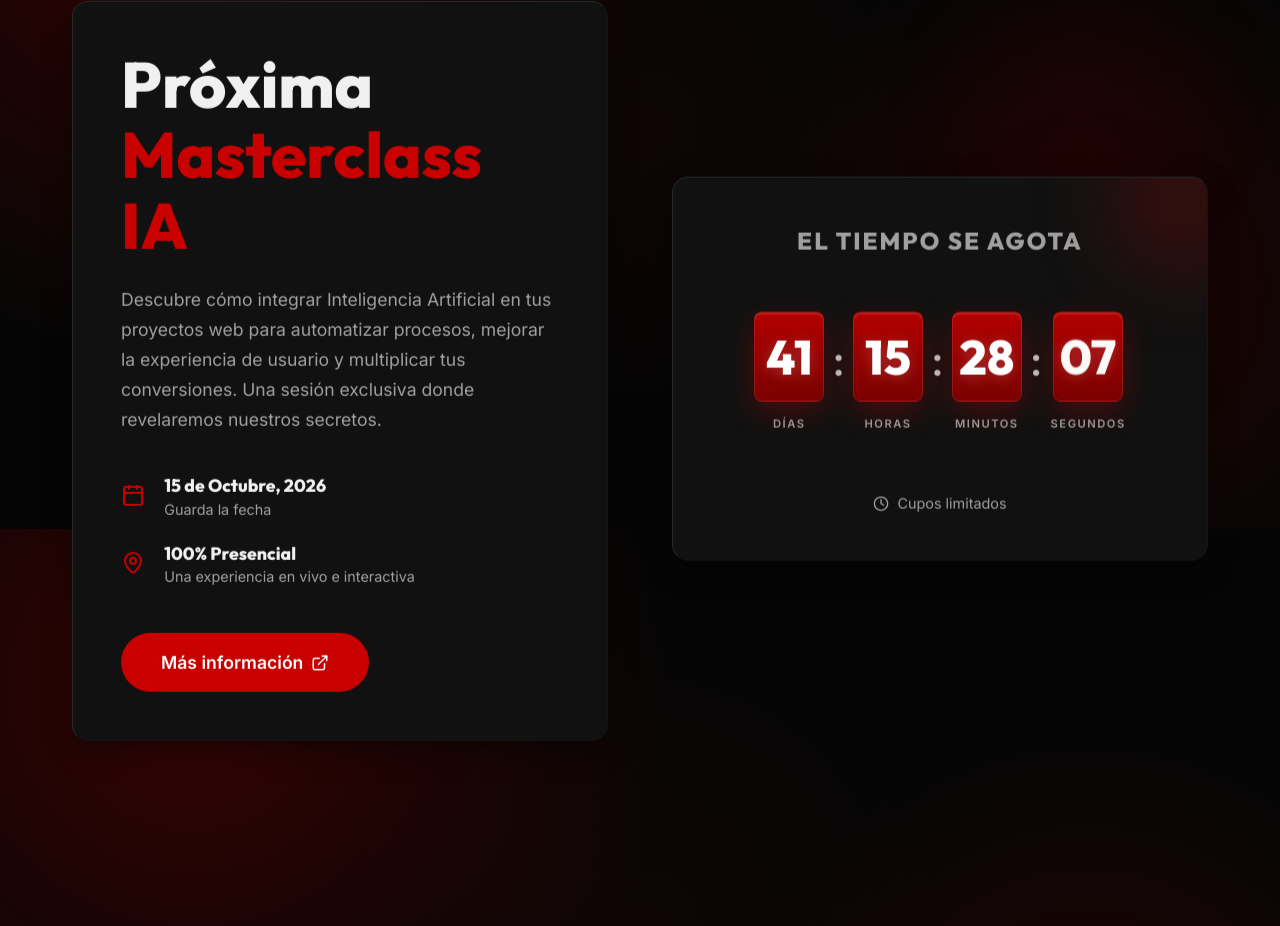
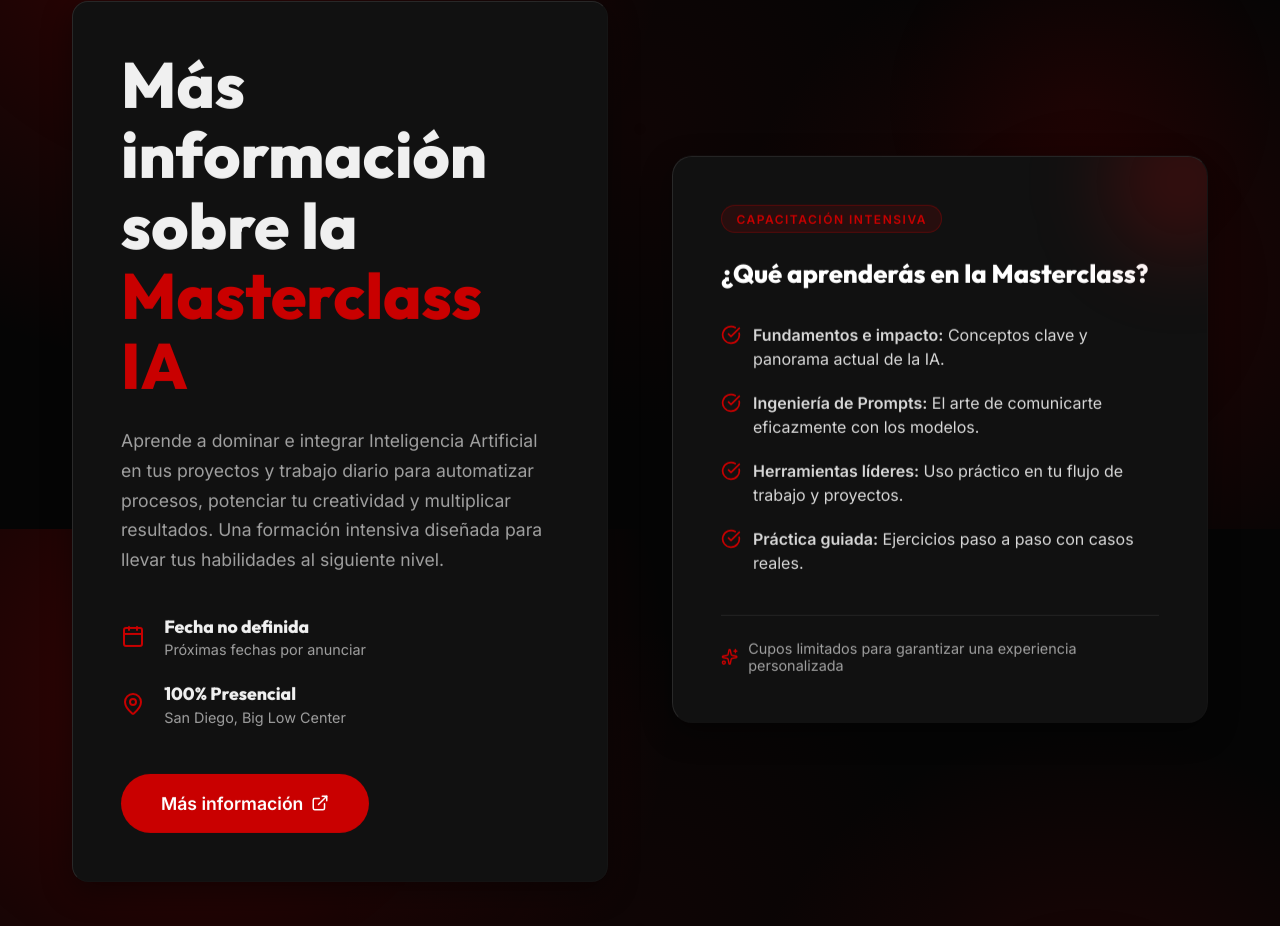
Before and after one commit to Elliyax77/unleash-IA, a React (Vite) app: page / in a window 1280 px wide. Shown: the part 1871-2797 px from the top of the page. Built offline with nearby package versions, Linux system fonts and the light colour scheme.

Commit message:
Actualizar masterclass a estado informativo con fecha no definida

```diff
--- a/src/components/Masterclass.css
+++ b/src/components/Masterclass.css
@@ -70,7 +70,86 @@
   font-size: 1.1rem;
 }
 
-/* Timer Styles */
+/* Preview Card Styles */
+.mc-preview-wrapper {
+  padding: 3rem;
+  display: flex;
+  flex-direction: column;
+  position: relative;
+  overflow: hidden;
+  border-radius: 20px;
+}
+
+.mc-preview-wrapper::before {
+  content: '';
+  position: absolute;
+  top: -50px;
+  right: -50px;
+  width: 150px;
+  height: 150px;
+  background: rgba(201, 0, 0, 0.2);
+  filter: blur(40px);
+  border-radius: 50%;
+  pointer-events: none;
+}
+
+.preview-badge-container {
+  margin-bottom: 1.5rem;
+}
+
+.preview-badge {
+  display: inline-block;
+  padding: 0.35rem 0.9rem;
+  font-size: 0.75rem;
+  font-weight: 700;
+  letter-spacing: 1.5px;
+  text-transform: uppercase;
+  color: var(--accent-red);
+  background: rgba(201, 0, 0, 0.12);
+  border: 1px solid rgba(201, 0, 0, 0.3);
+  border-radius: 50px;
+}
+
+.preview-title {
+  font-size: 1.6rem;
+  margin-bottom: 2rem;
+  color: #fff;
+  line-height: 1.3;
+}
+
+.preview-list {
+  list-style: none;
+  display: flex;
+  flex-direction: column;
+  gap: 1.25rem;
+  margin-bottom: 2.5rem;
+}
+
+.preview-list li {
+  display: flex;
+  align-items: flex-start;
+  gap: 12px;
+  font-size: 1rem;
+  line-height: 1.5;
+  color: #d8d8d8;
+}
+
+.preview-list li svg {
+  flex-shrink: 0;
+  margin-top: 2px;
+}
+
+.preview-footer {
+  display: flex;
+  align-items: center;
+  gap: 10px;
+  padding-top: 1.5rem;
+  border-top: 1px solid rgba(255, 255, 255, 0.08);
+  color: var(--text-muted);
+  font-size: 0.9rem;
+}
+
+/* Legacy Timer Styles (kept for backward compatibility) */
 .mc-timer-wrapper {
   padding: 3rem;
   display: flex;
--- a/src/components/Masterclass.jsx
+++ b/src/components/Masterclass.jsx
@@ -1,8 +1,7 @@
-import React, { useState, useEffect, useRef } from 'react';
+import React, { useRef } from 'react';
 import { motion, useScroll, useTransform } from 'framer-motion';
-import { Calendar, Clock, MapPin, ExternalLink } from 'lucide-react';
+import { Calendar, MapPin, ExternalLink, CheckCircle, Sparkles } from 'lucide-react';
 import { Link } from 'react-router-dom';
-import FlipClock from './FlipClock';
 import './Masterclass.css';
 
 const fadeInLeft = {
@@ -58,7 +57,8 @@ const Masterclass = () => {
               viewport={{ once: true }}
               transition={{ duration: 0.6, delay: 0.2 }}
             >
-              Próxima <span className="text-accent">Masterclass IA</span>
+              Más información sobre la <br />
+              <span className="text-accent">Masterclass IA</span>
             </motion.h2>
             <motion.p
               className="mc-description"
@@ -68,7 +68,7 @@ const Masterclass = () => {
               viewport={{ once: true }}
               transition={{ duration: 0.6, delay: 0.35 }}
             >
-              Descubre cómo integrar Inteligencia Artificial en tus proyectos web para automatizar procesos, mejorar la experiencia de usuario y multiplicar tus conversiones. Una sesión exclusiva donde revelaremos nuestros secretos.
+              Aprende a dominar e integrar Inteligencia Artificial en tus proyectos y trabajo diario para automatizar procesos, potenciar tu creatividad y multiplicar resultados. Una formación intensiva diseñada para llevar tus habilidades al siguiente nivel.
             </motion.p>
 
             <div className="mc-details">
@@ -82,8 +82,8 @@ const Masterclass = () => {
               >
                 <Calendar className="text-accent" size={24} />
                 <div>
-                  <h4>15 de Octubre, 2026</h4>
-                  <p>Guarda la fecha</p>
+                  <h4>Fecha no definida</h4>
+                  <p>Próximas fechas por anunciar</p>
                 </div>
               </motion.div>
               <motion.div
@@ -97,7 +97,7 @@ const Masterclass = () => {
                 <MapPin className="text-accent" size={24} />
                 <div>
                   <h4>100% Presencial</h4>
-                  <p>Una experiencia en vivo e interactiva</p>
+                  <p>San Diego, Big Low Center</p>
                 </div>
               </motion.div>
             </div>
@@ -119,7 +119,7 @@ const Masterclass = () => {
           </motion.div>
 
           <motion.div
-            className="mc-timer-wrapper glass-card"
+            className="mc-preview-wrapper glass-card"
             style={{ y: y2 }}
             variants={fadeInRight}
             initial="hidden"
@@ -127,26 +127,47 @@ const Masterclass = () => {
             viewport={{ once: true, margin: "-80px" }}
             transition={{ duration: 0.7, delay: 0.3, ease: "easeOut" }}
           >
+            <div className="preview-badge-container">
+              <span className="preview-badge">CAPACITACIÓN INTENSIVA</span>
+            </div>
             <motion.h3
-              className="timer-title"
+              className="preview-title"
               variants={fadeInUp}
               initial="hidden"
               whileInView="visible"
               viewport={{ once: true }}
-              transition={{ duration: 0.5, delay: 0.5 }}
+              transition={{ duration: 0.5, delay: 0.4 }}
             >
-              El tiempo se agota
+              ¿Qué aprenderás en la Masterclass?
             </motion.h3>
-            <FlipClock targetDate="2026-10-15T09:00:00" className="mc-home-clock" />
+            <ul className="preview-list">
+              <li>
+                <CheckCircle size={20} className="text-accent" />
+                <span><strong>Fundamentos e impacto:</strong> Conceptos clave y panorama actual de la IA.</span>
+              </li>
+              <li>
+                <CheckCircle size={20} className="text-accent" />
+                <span><strong>Ingeniería de Prompts:</strong> El arte de comunicarte eficazmente con los modelos.</span>
+              </li>
+              <li>
+                <CheckCircle size={20} className="text-accent" />
+                <span><strong>Herramientas líderes:</strong> Uso práctico en tu flujo de trabajo y proyectos.</span>
+              </li>
+              <li>
+                <CheckCircle size={20} className="text-accent" />
+                <span><strong>Práctica guiada:</strong> Ejercicios paso a paso con casos reales.</span>
+              </li>
+            </ul>
             <motion.div
-              className="timer-footer"
+              className="preview-footer"
               variants={fadeInUp}
               initial="hidden"
               whileInView="visible"
               viewport={{ once: true }}
-              transition={{ duration: 0.5, delay: 1.0 }}
+              transition={{ duration: 0.5, delay: 0.8 }}
             >
-              <Clock size={16} /> Cupos limitados
+              <Sparkles size={18} className="text-accent" />
+              <span>Cupos limitados para garantizar una experiencia personalizada</span>
             </motion.div>
           </motion.div>
 
--- a/src/pages/MasterclassInfo.css
+++ b/src/pages/MasterclassInfo.css
@@ -37,6 +37,109 @@
   font-size: 1.2rem;
   color: var(--text-muted);
   line-height: 1.6;
+}
+
+/* Status Banner */
+.mc-status-banner {
+  padding: 2.2rem 2.5rem;
+  border-radius: 20px;
+  margin-bottom: 4rem;
+  border: 1px solid rgba(201, 0, 0, 0.25);
+  background: linear-gradient(135deg, rgba(201, 0, 0, 0.08) 0%, rgba(20, 20, 20, 0.6) 100%);
+  position: relative;
+  overflow: hidden;
+}
+
+.mc-status-banner::before {
+  content: '';
+  position: absolute;
+  top: -40px;
+  right: -40px;
+  width: 140px;
+  height: 140px;
+  background: rgba(201, 0, 0, 0.2);
+  filter: blur(40px);
+  border-radius: 50%;
+  pointer-events: none;
+}
+
+.status-badge-row {
+  display: inline-flex;
+  align-items: center;
+  gap: 8px;
+  padding: 0.35rem 0.85rem;
+  background: rgba(201, 0, 0, 0.12);
+  border: 1px solid rgba(201, 0, 0, 0.3);
+  border-radius: 50px;
+  margin-bottom: 1.2rem;
+}
+
+.status-live-dot {
+  width: 8px;
+  height: 8px;
+  background-color: var(--accent-red);
+  border-radius: 50%;
+  box-shadow: 0 0 10px var(--accent-red);
+  animation: pulseDot 2s infinite;
+}
+
+@keyframes pulseDot {
+  0% {
+    transform: scale(0.95);
+    box-shadow: 0 0 0 0 rgba(201, 0, 0, 0.7);
+  }
+  70% {
+    transform: scale(1);
+    box-shadow: 0 0 0 8px rgba(201, 0, 0, 0);
+  }
+  100% {
+    transform: scale(0.95);
+    box-shadow: 0 0 0 0 rgba(201, 0, 0, 0);
+  }
+}
+
+.status-badge-text {
+  font-size: 0.75rem;
+  font-weight: 700;
+  letter-spacing: 1.5px;
+  color: #fff;
+  text-transform: uppercase;
+}
+
+.status-content-row {
+  display: flex;
+  align-items: center;
+  justify-content: space-between;
+  gap: 2rem;
+}
+
+.status-main-info {
+  max-width: 650px;
+}
+
+.status-heading {
+  font-size: clamp(1.8rem, 3vw, 2.4rem);
+  color: #fff;
+  margin-bottom: 0.5rem;
+}
+
+.status-subtext {
+  color: var(--text-muted);
+  font-size: 1.05rem;
+  line-height: 1.5;
+}
+
+.status-action-btn {
+  display: inline-flex;
+  align-items: center;
+  gap: 10px;
+  white-space: nowrap;
+  padding: 0.9rem 1.8rem;
+  flex-shrink: 0;
+}
+
+.font-semibold {
+  font-weight: 600;
 }
 
 .mc-details-grid {
--- a/src/pages/MasterclassInfo.jsx
+++ b/src/pages/MasterclassInfo.jsx
@@ -1,8 +1,7 @@
 import React, { useEffect } from 'react';
 import { motion } from 'framer-motion';
-import { Calendar, MapPin, Clock, BookOpen, CheckCircle, ArrowLeft } from 'lucide-react';
+import { Calendar, MapPin, Clock, BookOpen, CheckCircle, ArrowLeft, Users, Bell } from 'lucide-react';
 import { Link } from 'react-router-dom';
-import FlipClock from '../components/FlipClock';
 import './MasterclassInfo.css';
 
 const fadeInUp = {
@@ -47,22 +46,41 @@ const MasterclassInfo = () => {
           whileInView="visible"
           viewport={{ once: true }}
         >
-          <span className="section-subtitle text-accent">PRÓXIMO EVENTO</span>
-          <h1 className="mc-title">2da Master Class <br/>de Inteligencia Artificial</h1>
+          <span className="section-subtitle text-accent">PRÓXIMA EDICIÓN</span>
+          <h1 className="mc-title">Master Class <br/>de Inteligencia Artificial</h1>
           <p className="mc-intro">
-            Aprende a dominar las herramientas que están cambiando el mundo. Un evento intensivo diseñado para llevar tus habilidades al siguiente nivel.
+            Aprende a dominar las herramientas que están transformando el mundo. Un entrenamiento intensivo diseñado para potenciar tus habilidades y tu negocio desde cero.
           </p>
         </motion.div>
 
         <motion.div
+          className="mc-status-banner glass-card"
           variants={fadeInUp}
           initial="hidden"
           whileInView="visible"
           viewport={{ once: true }}
           transition={{ delay: 0.2 }}
         >
-          {/* Configura aquí la fecha de la masterclass. Por ahora tiene una fecha futura de prueba */}
-          <FlipClock targetDate="2026-10-15T09:00:00" />
+          <div className="status-badge-row">
+            <span className="status-live-dot"></span>
+            <span className="status-badge-text">ESTADO DE LA CONVOCATORIA</span>
+          </div>
+          <div className="status-content-row">
+            <div className="status-main-info">
+              <h2 className="status-heading">Fecha no definida</h2>
+              <p className="status-subtext">
+                Actualmente estamos planificando la próxima edición. Las fechas oficiales y apertura de cupos se anunciarán próximamente.
+              </p>
+            </div>
+            <a
+              href="https://wa.me/584244980621?text=Hola!%20Quiero%20más%20información%20y%20estar%20en%20la%20lista%20de%20espera%20para%20la%20próxima%20Masterclass%20de%20IA"
+              target="_blank"
+              rel="noreferrer"
+              className="btn-primary status-action-btn"
+            >
+              <Bell size={18} /> Avisarme al abrir cupos
+            </a>
+          </div>
         </motion.div>
 
         <div className="mc-details-grid">
@@ -78,24 +96,24 @@ const MasterclassInfo = () => {
             <motion.div className="detail-item" variants={fadeInUp}>
               <div className="detail-icon"><Calendar size={24} /></div>
               <div>
+                <h4>Fecha</h4>
+                <p className="text-accent font-semibold">Fecha no definida (Próximamente)</p>
+              </div>
+            </motion.div>
+
+            <motion.div className="detail-item" variants={fadeInUp}>
+              <div className="detail-icon"><Clock size={24} /></div>
+              <div>
                 <h4>Duración</h4>
                 <p>2 Días Intensivos</p>
               </div>
             </motion.div>
 
             <motion.div className="detail-item" variants={fadeInUp}>
-              <div className="detail-icon"><MapPin size={24} /></div>
+              <div className="detail-icon"><Users size={24} /></div>
               <div>
                 <h4>Modalidad</h4>
                 <p>100% Presencial</p>
-              </div>
-            </motion.div>
-
-            <motion.div className="detail-item" variants={fadeInUp}>
-              <div className="detail-icon"><Clock size={24} /></div>
-              <div>
-                <h4>Próximamente</h4>
-                <p>Fechas por anunciar</p>
               </div>
             </motion.div>
 
@@ -172,15 +190,15 @@ const MasterclassInfo = () => {
           whileInView="visible"
           viewport={{ once: true }}
         >
-          <h2>¿Listo para dar el salto tecnológico?</h2>
-          <p>Los cupos son limitados para asegurar una experiencia personalizada.</p>
+          <h2>¿Quieres ser el primero en enterarte?</h2>
+          <p>Los cupos son limitados para asegurar una experiencia práctica y personalizada.</p>
           <a
-            href="https://wa.me/584244980621?text=Hola!%20Quiero%20más%20información%20y%20reservar%20mi%20lugar%20para%20la%202da%20Masterclass%20de%20IA"
+            href="https://wa.me/584244980621?text=Hola!%20Quiero%20más%20información%20sobre%20las%20próximas%20fechas%20de%20la%20Masterclass%20de%20IA"
             target="_blank"
             rel="noreferrer"
             className="btn-primary large"
           >
-            Reservar mi lugar ahora
+            Más información por WhatsApp
           </a>
         </motion.div>
 
```
